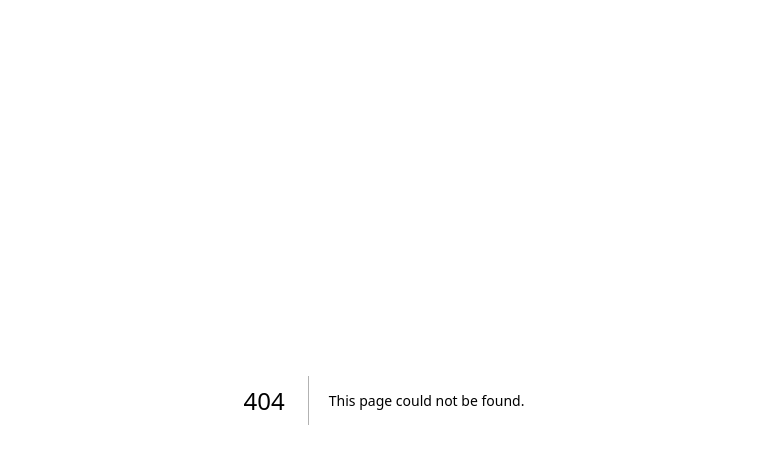
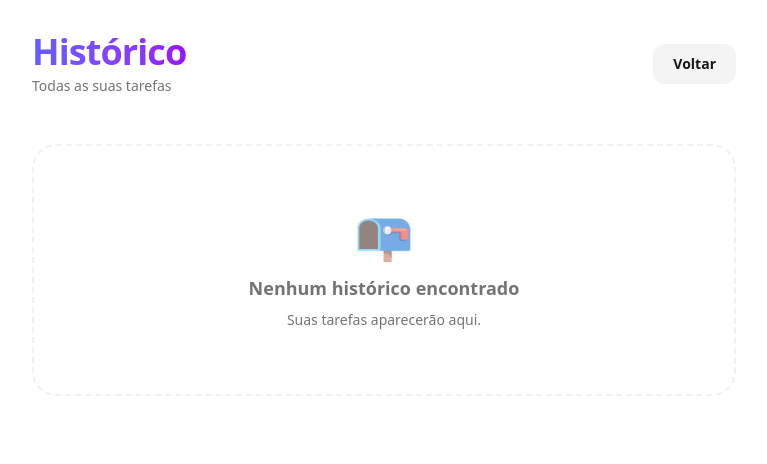
Before and after one commit to jonathaneamorim/organiza, a Next.js app: page /history in a window 1280 px wide. Before the commit this address had no page. Shown: the top 464 px of the page, without its empty margins (256-1023 px from the left). Built offline with nearby package versions, Linux system fonts and the light colour scheme.

Commit message:
feat: criando pagina de historico

```diff
--- /dev/null
+++ b/src/app/history/page.tsx
@@ -0,0 +1,91 @@
+'use client';
+import { useTasks } from '@/hooks/useTasks';
+import Link from 'next/link';
+
+export default function HistoryPage() {
+  const { tasks, isLoaded, toggleTask, deleteTask } = useTasks();
+
+  if (!isLoaded) return null;
+
+  const groupedTasks = tasks.reduce((acc, task) => {
+    acc[task.date] = [...(acc[task.date] || []), task];
+    return acc;
+  }, {} as Record<string, typeof tasks>);
+
+  const sortedDates = Object.keys(groupedTasks).sort((a, b) => b.localeCompare(a));
+
+  return (
+    <div className="min-h-screen bg-[var(--background)] text-[var(--foreground)] font-sans transition-colors duration-300">
+      <main className="p-4 md:p-8 max-w-md md:max-w-3xl mx-auto">
+        <header className="flex justify-between items-center mb-8 md:mb-12">
+          <div>
+            <h1 className="text-3xl md:text-4xl font-extrabold tracking-tight bg-gradient-to-r from-indigo-500 to-purple-600 bg-clip-text text-transparent">
+              Histórico
+            </h1>
+            <p className="text-sm opacity-60 mt-1 font-medium">Todas as suas tarefas</p>
+          </div>
+          <Link href="/" className="px-5 py-2.5 bg-[var(--foreground)]/5 hover:bg-[var(--foreground)]/10 rounded-xl text-sm font-bold transition-colors">
+            Voltar
+          </Link>
+        </header>
+
+        {sortedDates.length > 0 ? (
+          <div className="flex flex-col gap-8">
+            {sortedDates.map(date => {
+              const dayTasks = groupedTasks[date];
+              const completedCount = dayTasks.filter(t => t.completed).length;
+
+              return (
+                <section key={date} className="bg-[var(--foreground)]/[0.02] border border-[var(--foreground)]/10 rounded-3xl p-5 md:p-8 shadow-sm backdrop-blur-md">
+                  <header className="flex flex-col sm:flex-row justify-between items-start sm:items-center mb-6 border-b border-[var(--foreground)]/10 pb-4 gap-3">
+                    <h2 className="text-lg font-extrabold flex items-center gap-3">
+                      <span className="bg-indigo-500/10 text-indigo-500 px-3 py-1.5 rounded-lg capitalize">
+                        {new Date(date + 'T12:00:00').toLocaleDateString('pt-BR', { weekday: 'long', day: '2-digit', month: 'long', year: 'numeric' })}
+                      </span>
+                    </h2>
+                    <span className="text-sm font-bold opacity-60 bg-[var(--foreground)]/5 px-3 py-1.5 rounded-full whitespace-nowrap">
+                      {completedCount} / {dayTasks.length} concluídas
+                    </span>
+                  </header>
+
+                  <div className="flex flex-col gap-3">
+                    {dayTasks.map(task => (
+                      <div key={task.id} className={`group p-4 border border-[var(--foreground)]/10 rounded-2xl bg-[var(--background)] shadow-sm flex justify-between items-center transition-all ${task.completed ? 'opacity-60 grayscale hover:grayscale-0' : 'hover:border-indigo-500/50 hover:shadow-md'}`}>
+                        <label className="flex items-center gap-4 cursor-pointer flex-1">
+                          <div className="relative flex items-center justify-center">
+                            <input
+                              type="checkbox"
+                              checked={task.completed}
+                              onChange={() => toggleTask(task.id)}
+                              className="peer appearance-none h-6 w-6 border-2 border-[var(--foreground)]/20 rounded-lg checked:bg-indigo-500 checked:border-indigo-500 cursor-pointer transition-all"
+                            />
+                            <span className="absolute text-white opacity-0 peer-checked:opacity-100 pointer-events-none font-bold text-xs">✓</span>
+                          </div>
+                          <span className={`font-semibold transition-colors ${task.completed ? 'line-through text-[var(--foreground)]/60' : 'text-[var(--foreground)] group-hover:text-indigo-500'}`}>
+                            {task.title}
+                          </span>
+                        </label>
+                        <button
+                          onClick={() => deleteTask(task.id)}
+                          className="ml-4 p-2 text-xs font-bold uppercase tracking-wider text-red-500/80 hover:text-red-500 hover:bg-red-500/10 rounded-lg transition-all opacity-0 group-hover:opacity-100 focus:opacity-100"
+                        >
+                          Excluir
+                        </button>
+                      </div>
+                    ))}
+                  </div>
+                </section>
+              );
+            })}
+          </div>
+        ) : (
+          <div className="flex flex-col items-center justify-center p-16 border-2 border-dashed border-[var(--foreground)]/10 rounded-3xl opacity-60 mt-12">
+            <span className="text-5xl mb-4">📭</span>
+            <p className="font-bold text-lg text-center">Nenhum histórico encontrado</p>
+            <p className="text-sm mt-2 text-center">Suas tarefas aparecerão aqui.</p>
+          </div>
+        )}
+      </main>
+    </div>
+  );
+}
```
